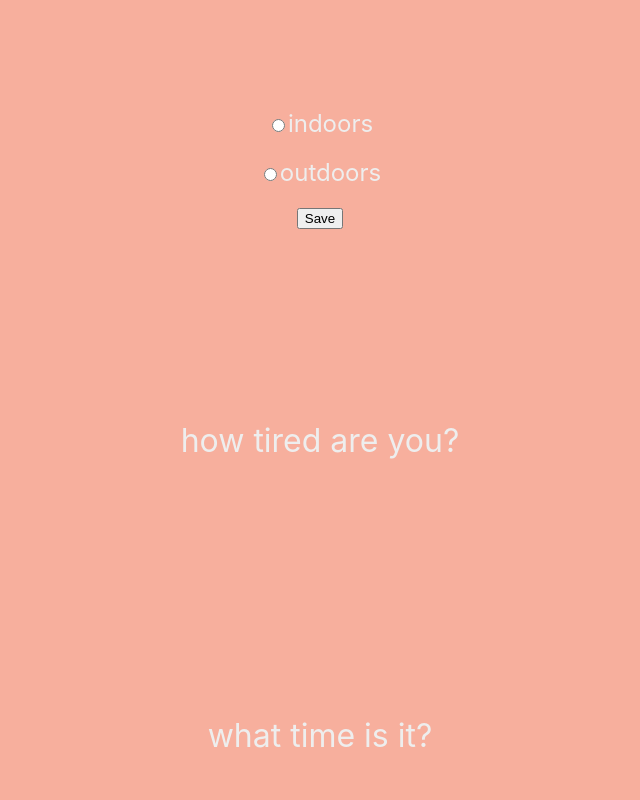
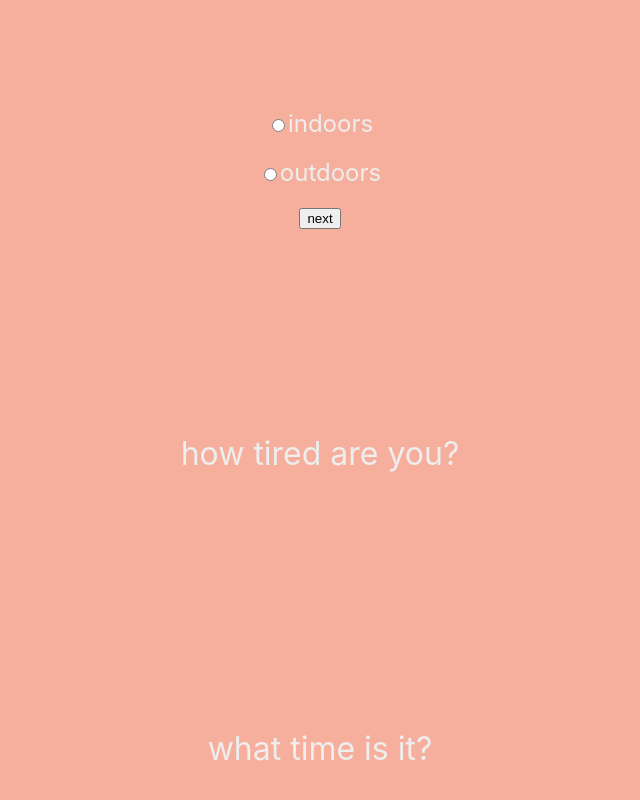
Before and after one commit to trisaleung/what-do-i-do-today, a React (Create React App) app: page / in a window 1280 px wide. Shown: the part 912-1712 px from the top of the page, without its empty margins (320-960 px from the left). Built offline with nearby package versions, Linux system fonts and the light colour scheme; a web font is replaced by a local one.

Commit message:
smooth scrolling for next button

```diff
--- a/src/App.css
+++ b/src/App.css
@@ -46,15 +46,15 @@
     padding: 5%;
 }
 
+.break {
+    padding: 0.5%;
+}
+
 .q1Input {
     font-size: 1.5em;
     color: #EEEEEE;
     text-align: center;
     margin-top: -5%;
-}
-
-.inputRadio {
-    border: 1em solid #D1CFE2;
 }
 
 .result {
--- a/src/App.js
+++ b/src/App.js
@@ -16,11 +16,15 @@ class App extends React.Component {
     });
   };
 
+  handleClickQ1 = onClick => {
+    this.refs.q2.scrollIntoView({behavior: "smooth"});
+  };
+
   handleSubmit = formSubmitEvent => {
     formSubmitEvent.preventDefault();
 
     alert("TESTING: submitted!");
-  }
+  };
 
   render() {
     return (
@@ -41,7 +45,7 @@ class App extends React.Component {
         <form onSubmit={this.handleSubmit} className="form">
           <p className="question">do you want to stay indoors or outdoors?</p>
             <label className="q1Input">
-              <input type="radio" name="question-one" value="indoors" className="inputRadio"
+              <input type="radio" name="question-one-a" value="indoors" className="inputRadio"
                  checked={this.state.selectedOption === "indoors"}
                  onChange={this.handleOptionChange}
               />
@@ -49,21 +53,21 @@ class App extends React.Component {
             </label>
             <br /><br />
             <label className="q1Input">
-              <input type="radio" name="question-one" value="outdoors" className="inputRadio"
+              <input type="radio" name="question-one-b" value="outdoors" className="inputRadio"
                 checked={this.state.selectedOption === "outdoors"}
                 onChange={this.handleOptionChange}
               />
               outdoors
             </label>
             <br /><br />
-            <button className="btn btn-primary mt-2" type="submit">
-               Save
+            <button className="next-button" type="button" onClick={this.handleClickQ1}>
+               next
             </button>
-          </form>
+          <div className="break" ref="q2"></div>
           <p className="question">how tired are you?</p>
           <p className="question">what time is it?</p>
           <p className="question">some hobbies are:</p>
-
+        </form>
         <p className="result">result!!</p>
       </div>
     );
```
